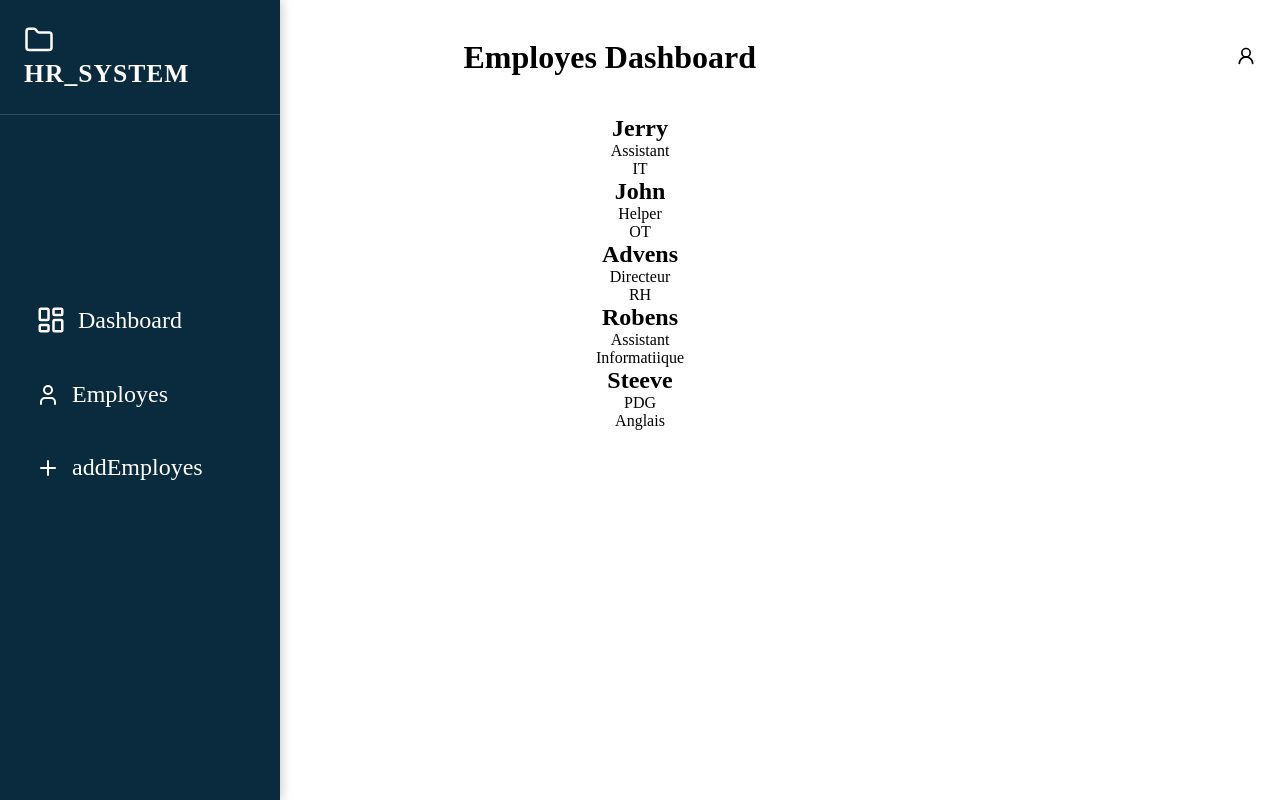
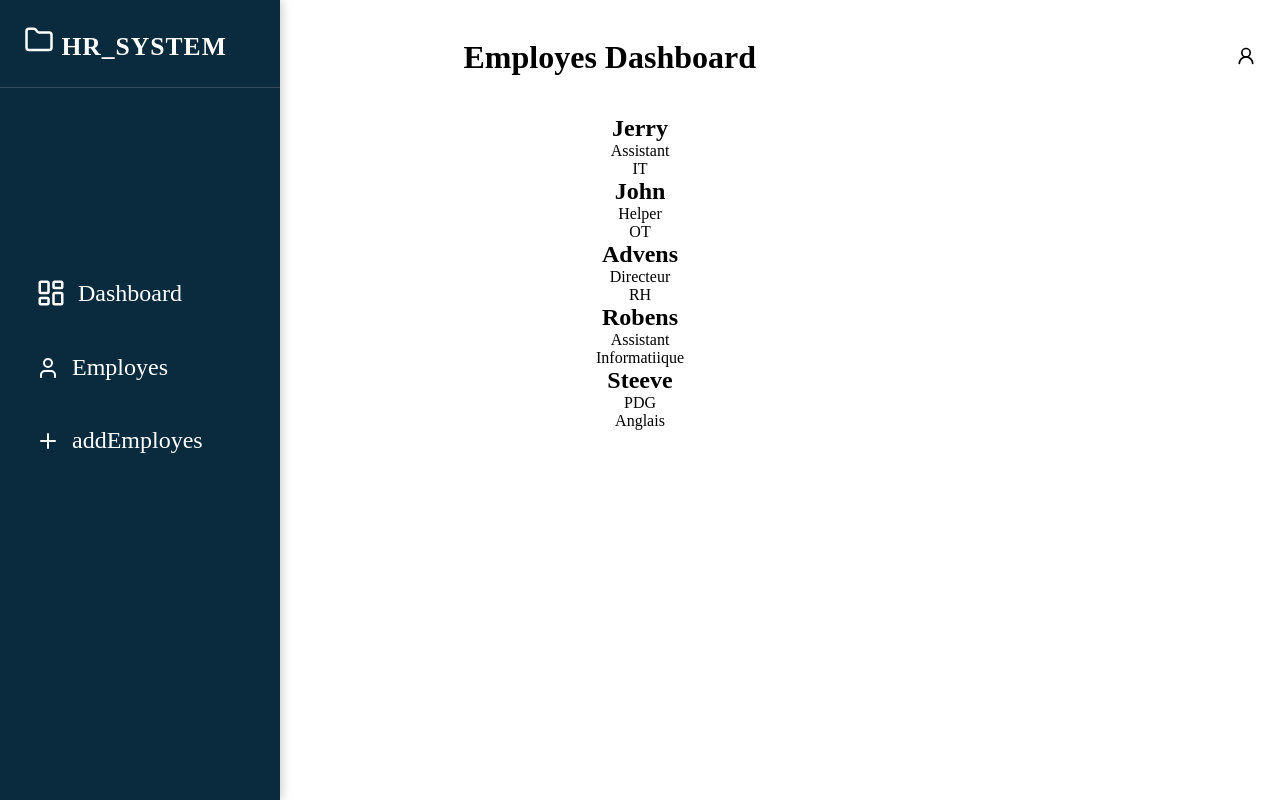
Before and after one commit to jerryinnocent123-ship-it/Capstone-Project, a React (Vite) app: page / in a window 1280 px wide. Built offline with nearby package versions, Linux system fonts and the light colour scheme.

Commit message:
m tap verifye lien yo paske m wel dim li paka jwenn yo

```diff
--- a/src/layouts/SideBar.jsx
+++ b/src/layouts/SideBar.jsx
@@ -1,7 +1,8 @@
-import { Folder } from 'lucide-react';
+
 import './sideBar.css';
 import { Link } from "react-router-dom"
 
+import { Folder } from 'lucide-react';
 import { LayoutDashboard } from 'lucide-react';
 import { User } from 'lucide-react';
 import { PlusIcon } from 'lucide-react';
@@ -13,8 +14,8 @@ export default function SideBar() {
         <div className="sidebar">
 
             <div className="system-title">
-                <Folder size={sizeIcon} />
-                <h3>HR_SYSTEM</h3>
+
+                <h3> <Folder size={sizeIcon} />  HR_SYSTEM</h3>
             </div>
 
             <div className="nav-menu">
```
